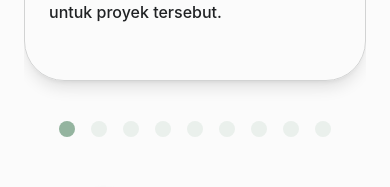
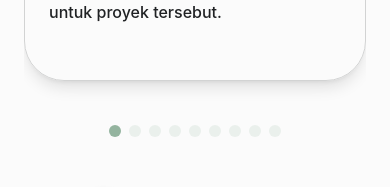
Before and after one commit to shidqirifat/listhink-web, a Next.js app: page / in a window 390 px wide. Shown: the part 5160-5347 px from the top of the page. Built offline with nearby package versions, Linux system fonts and the light colour scheme.

Commit message:
feat: styling pagination flow process for mobile

```diff
--- a/components/home/FlowProcess.js
+++ b/components/home/FlowProcess.js
@@ -107,7 +107,8 @@ export default function FlowProcess() {
           navigation
           pagination={{
             clickable: true,
-            bulletClass: 'bg-green-secondary w-4 h-4 rounded-full inline-block mx-2 cursor-pointer',
+            bulletClass:
+              'bg-green-secondary w-3 h-3 md:w-4 md:h-4 rounded-full inline-block mx-1 md:mx-2 cursor-pointer',
             bulletActiveClass: '!bg-green-primary'
           }}
           scrollbar={{ draggable: true }}
```
